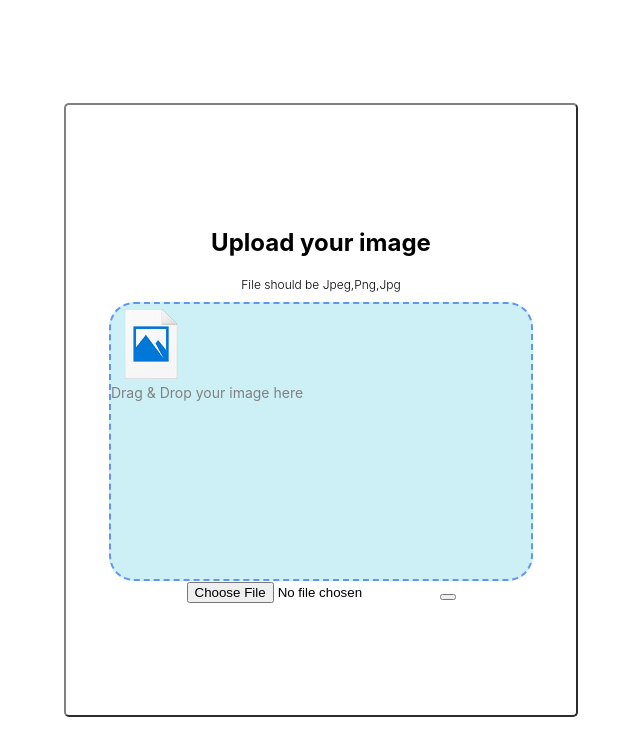
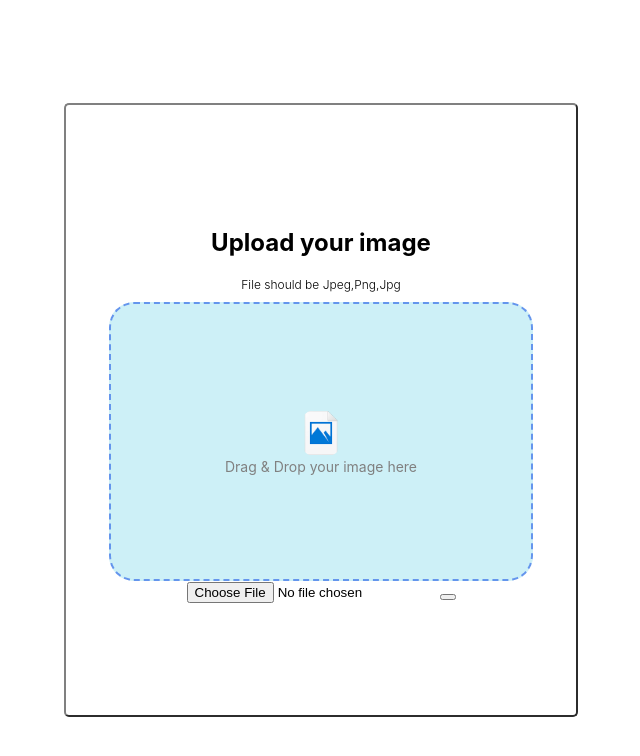
Before and after one commit to KhalilSelyan/imageuploadp, a React (Create React App) app: page / in a window 1280 px wide. Shown: the top 756 px of the page, without its empty margins (329-969 px from the left). Built offline with nearby package versions, Linux system fonts and the light colour scheme.

Commit message:
progress

```diff
--- a/src/components/uploadBox/uploadBox.css
+++ b/src/components/uploadBox/uploadBox.css
@@ -7,7 +7,6 @@
   top: 50%;
   left: 50%;
   transform: translate(-50%, -50%);
-  /* transform: translateY(25%); */
   width: 500px;
   height: 600px;
   border: 2px outset grey;
@@ -19,6 +18,7 @@
 .container-drag {
   width: 420px;
   height: 275px;
+  display: flex;
   align-items: center;
   justify-content: center;
   flex-direction: column;
@@ -27,26 +27,22 @@
   border-radius: 25px;
 }
 
+.container-drag .active {
+  border: 2px solid cornflowerblue;
+}
+
 .container-drag img {
   width: 100%;
   height: 100%;
-  display: flex;
-  flex-direction: column;
-  justify-content: center;
-  align-items: center;
   object-fit: cover;
-  border-radius: 5px;
-  border: 1px solid cornflowerblue;
+  border-radius: 25px;
+  /* border: 1px solid cornflowerblue; */
 }
 
-.container-drag .svg {
-  height: 80px;
-  width: 80px;
+.container-drag .blankimage {
+  height: 50px;
+  width: 50px;
   border: 0px;
-  display: flex;
-  flex-direction: column;
-  justify-content: center;
-  align-items: center;
   object-fit: cover;
 }
 
@@ -67,8 +63,6 @@
   display: flex;
   justify-content: center;
   align-items: center;
-  position: absolute;
-  /* transform: translate(50%, 150px); */
   font-size: 14px;
   color: grey;
 }
--- a/src/components/uploadBox/uploadBox.js
+++ b/src/components/uploadBox/uploadBox.js
@@ -1,12 +1,12 @@
-import React from "react";
+import { React, useState } from "react";
 import imagepng from "../../assets/image.png";
 import "./uploadBox.css";
 
 const UploadBox = ({ props, event }) => {
+  const previewArea = document.querySelector(".container-drag");
   const fileDrop = (ev) => {
     let file = ev.dataTransfer.files[0];
     ev.preventDefault();
-    const previewArea = document.querySelector(".container-drag");
     const fileType = file.type;
     const validExtensions = ["image/png", "image/jpeg"];
     if (validExtensions.includes(fileType)) {
@@ -22,13 +22,15 @@ const UploadBox = ({ props, event }) => {
     }
   };
 
+  const [draggedOver, setDraggedOver] = useState(false);
   const handleDragOver = (ev) => {
-    console.log("Files in drop zone");
-
     ev.preventDefault();
+    setDraggedOver(true);
   };
+  const [draggedOut, setDraggedOut] = useState(false);
   const dragLeave = (ev) => {
     ev.preventDefault();
+    setDraggedOut(true);
   };
 
   const dragEnter = (ev) => {
@@ -40,13 +42,15 @@ const UploadBox = ({ props, event }) => {
       <span className="subtitle">File should be Jpeg,Png,Jpg</span>
       <div>
         <div
-          className="container-drag"
+          className={`container-drag ${draggedOver ? "active" : ""} ${
+            draggedOut ? "" : ""
+          } `}
           onDrop={(event) => fileDrop(event)}
           onDragOver={(event) => handleDragOver(event)}
           onDragEnter={(event) => dragEnter(event)}
           onDragLeave={(event) => dragLeave(event)}
         >
-          <img className="svg" src={imagepng} alt="preview" />
+          <img className="blankimage" src={imagepng} alt="preview" />
           <div className="container-text">Drag & Drop your image here</div>
         </div>
         <form>
```
